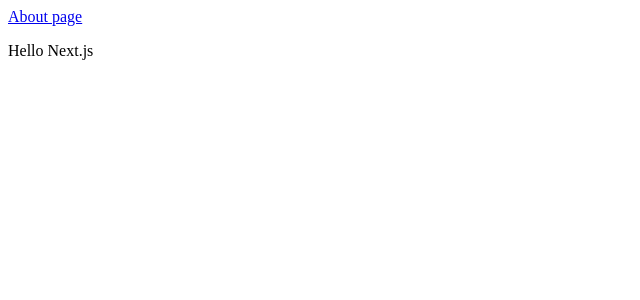
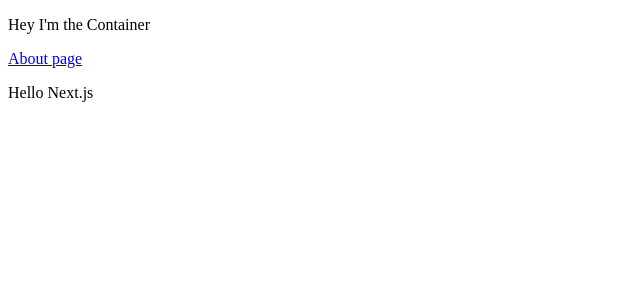
Before and after one commit to saylerb/graphql-shop, a Next.js app: page / in a window 1280 px wide. Shown: the top 300 px of the page, without its empty margins (0-640 px from the left). Built offline with nearby package versions, Linux system fonts and the light colour scheme.

Commit message:
custom app wrapper component

```diff
--- /dev/null
+++ b/pages/_app.js
@@ -0,0 +1,17 @@
+import React from "react";
+import App, { Container } from "next/app";
+
+class MyApp extends App {
+  render() {
+    const { Component } = this.props;
+
+    return (
+      <Container>
+        <p>Hey I'm the Container</p>
+        <Component />
+      </Container>
+    );
+  }
+}
+
+export default MyApp;
```
